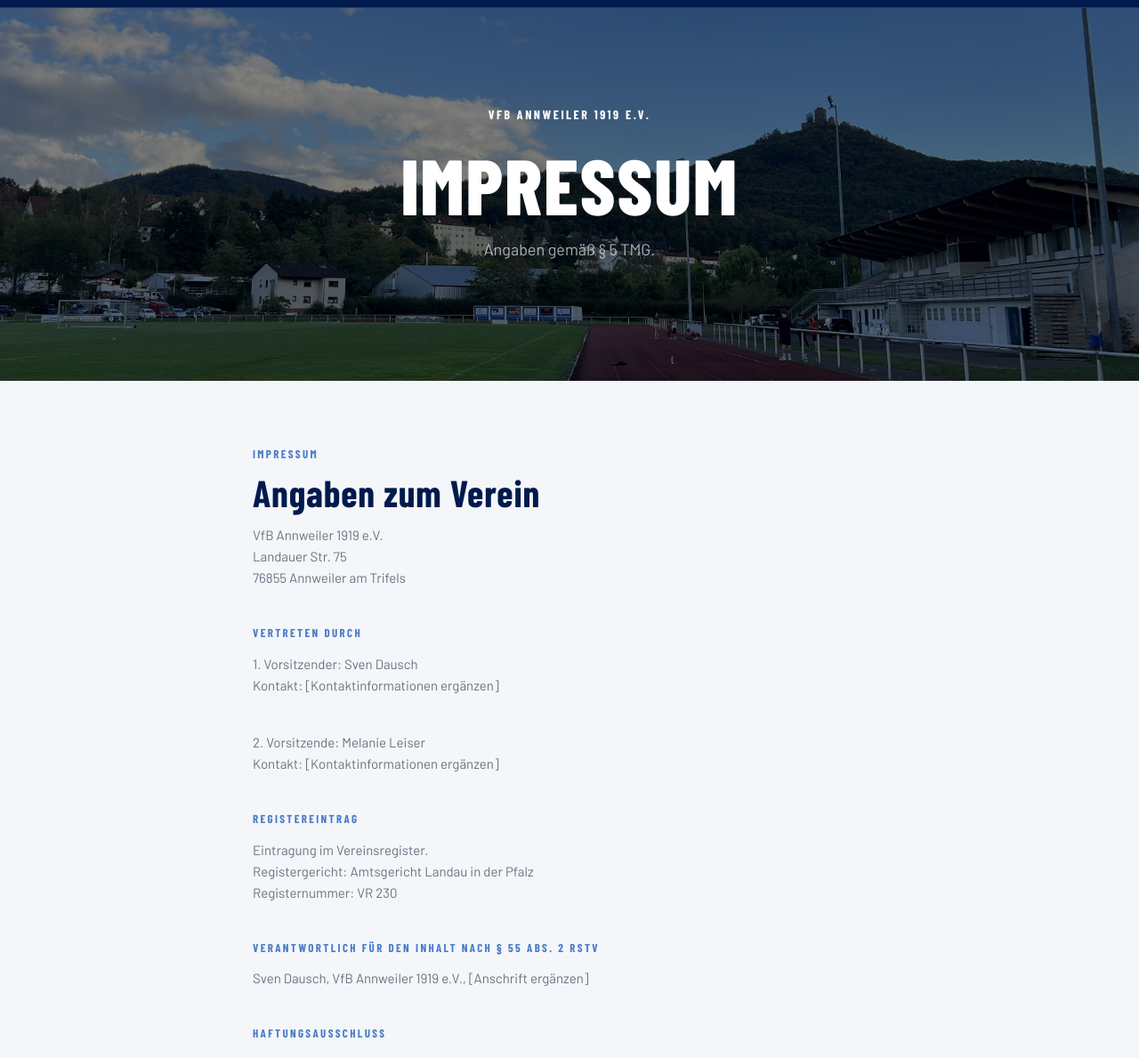
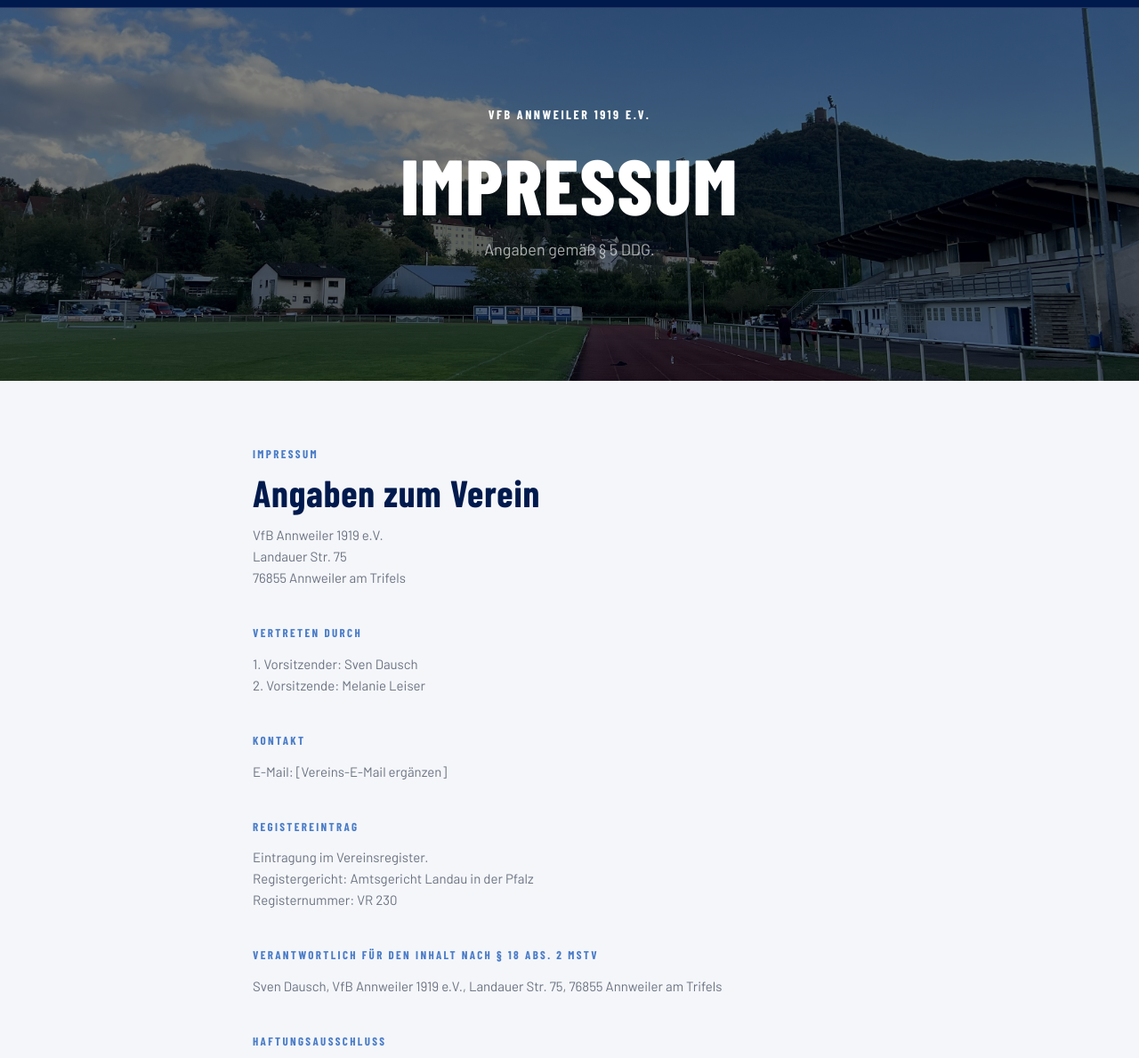
Before and after one commit to LateNightDinner/vfb-annweiler-website, a plain HTML site: page impressum.html in a window 1280 px wide. Shown: the part 52-1241 px from the top of the page at 89% size. Drawn offline with Linux system fonts and the light colour scheme.

Commit message:
feat: Update various sections with new contact details, images, and legal information

```diff
--- a/impressum.html
+++ b/impressum.html
@@ -14,7 +14,7 @@
   <div class="container">
     <div class="hero-eyebrow">VfB Annweiler 1919 e.V.</div>
     <h1>Impressum</h1>
-    <p class="hero-sub">Angaben gemäß § 5 TMG.</p>
+    <p class="hero-sub">Angaben gemäß § 5 DDG.</p>
   </div>
 </section>
 <section class="section-kontakt">
@@ -29,11 +29,11 @@
     <div class="section-label" style="margin-top:32px;">Vertreten durch</div>
     <p class="sponsoring-intro" style="color:var(--muted);">
       1. Vorsitzender: Sven Dausch<br>
-      Kontakt: [Kontaktinformationen ergänzen]<br>
+      2. Vorsitzende: Melanie Leiser
     </p>
+    <div class="section-label" style="margin-top:32px;">Kontakt</div>
     <p class="sponsoring-intro" style="color:var(--muted);">
-      2. Vorsitzende: Melanie Leiser<br>
-      Kontakt: [Kontaktinformationen ergänzen]<br>
+      E-Mail: [Vereins-E-Mail ergänzen]
     </p>
     <div class="section-label" style="margin-top:32px;">Registereintrag</div>
     <p class="sponsoring-intro" style="color:var(--muted);">
@@ -41,8 +41,8 @@
       Registergericht: Amtsgericht Landau in der Pfalz<br>
       Registernummer: VR 230
     </p>
-    <div class="section-label" style="margin-top:32px;">Verantwortlich für den Inhalt nach § 55 Abs. 2 RStV</div>
-    <p class="sponsoring-intro" style="color:var(--muted);">Sven Dausch, VfB Annweiler 1919 e.V., [Anschrift ergänzen]</p>
+    <div class="section-label" style="margin-top:32px;">Verantwortlich für den Inhalt nach § 18 Abs. 2 MStV</div>
+    <p class="sponsoring-intro" style="color:var(--muted);">Sven Dausch, VfB Annweiler 1919 e.V., Landauer Str. 75, 76855 Annweiler am Trifels</p>
     <div class="section-label" style="margin-top:32px;">Haftungsausschluss</div>
     <h3 style="color:var(--blue-dark); margin-top:20px;">1. Inhalt des Onlineangebotes</h3>
     <p class="sponsoring-intro" style="color:var(--muted);">Der Autor übernimmt keinerlei Gewähr für die Aktualität, Korrektheit, Vollständigkeit oder Qualität der bereitgestellten Informationen. Haftungsansprüche gegen den Autor, welche sich auf Schäden materieller oder ideeller Art beziehen, die durch die Nutzung oder Nichtnutzung der dargebotenen Informationen bzw. durch die Nutzung fehlerhafter und unvollständiger Informationen verursacht wurden, sind grundsätzlich ausgeschlossen, sofern seitens des Autors kein nachweislich vorsätzliches oder grob fahrlässiges Verschulden vorliegt. Alle Angebote sind freibleibend und unverbindlich. Der Autor behält es sich ausdrücklich vor, Teile der Seiten oder das gesamte Angebot ohne gesonderte Ankündigung zu verändern, zu ergänzen, zu löschen oder die Veröffentlichung zeitweise oder endgültig einzustellen.</p>
```
Also changed, not shown: datenschutz.html (+1 -3 lines), mitglied-werden.html (+1 -0 lines), image-1.png (added), image-2.png (added), image-3.png (added), 1 other file.
